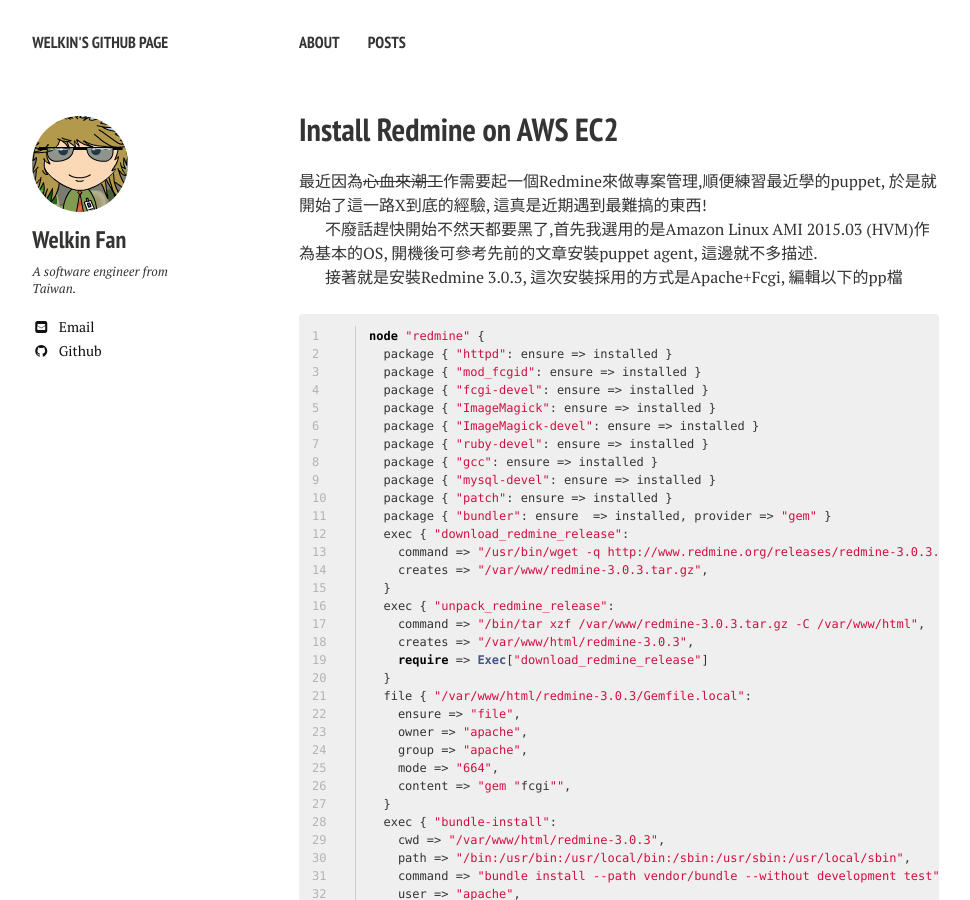
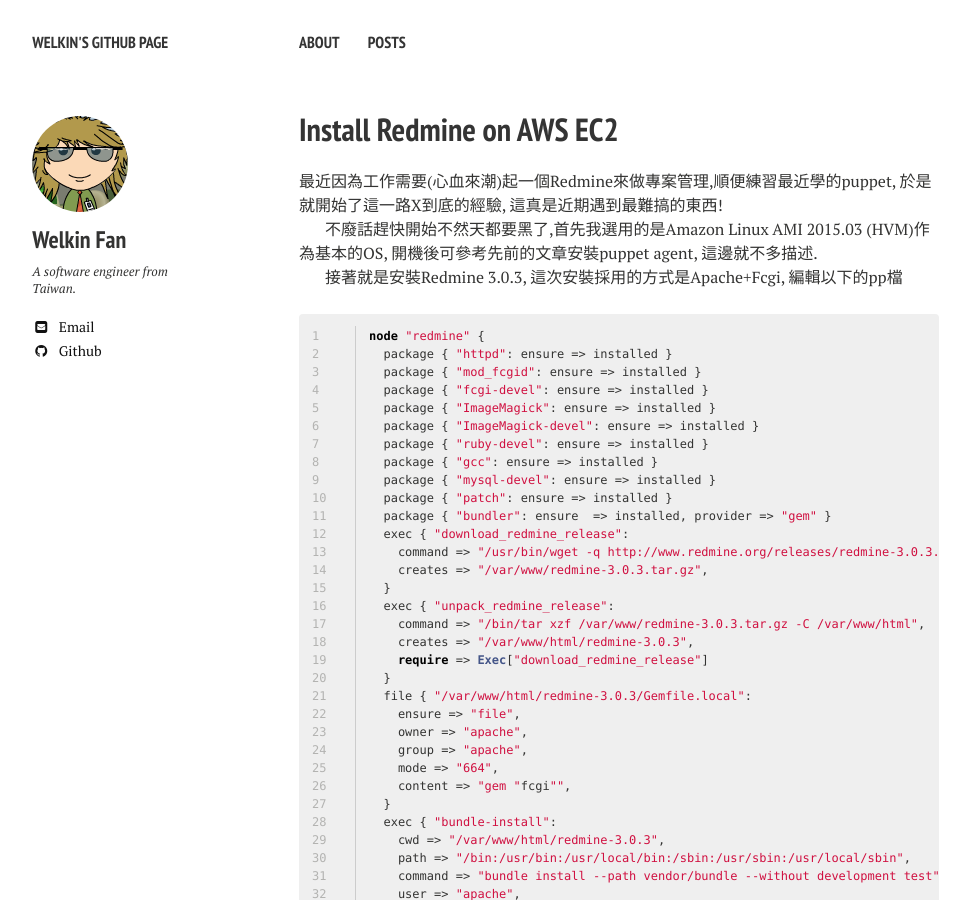
Before and after one commit to welkin872/welkin872.github.io, a Jekyll site: the page built from _posts/2015-05-22-install-redmoine-on-aws-ec2.md, in a window 1280 px wide and 900 px high. Shown: the whole window, without its empty margins (21-991 px from the left). Built offline with Jekyll 4.4.1, drawn with Linux system fonts in a browser that asks for light colours; nearby versions of some CDN libraries.

```diff
--- a/_posts/2015-05-22-install-redmoine-on-aws-ec2.md
+++ b/_posts/2015-05-22-install-redmoine-on-aws-ec2.md
@@ -6,7 +6,7 @@ tags: [EC2, Redmine]
 comments: false
 ---
 
-最近因為~~心血來潮工~~作需要起一個Redmine來做專案管理,順便練習最近學的puppet, 於是就開始了這一路X到底的經驗, 這真是近期遇到最難搞的東西!
+最近因為工作需要(心血來潮)起一個Redmine來做專案管理,順便練習最近學的puppet, 於是就開始了這一路X到底的經驗, 這真是近期遇到最難搞的東西!
 
 不廢話趕快開始不然天都要黑了,首先我選用的是Amazon Linux AMI 2015.03 (HVM)作為基本的OS, 開機後可參考先前的文章安裝puppet agent, 這邊就不多描述.
 
```
